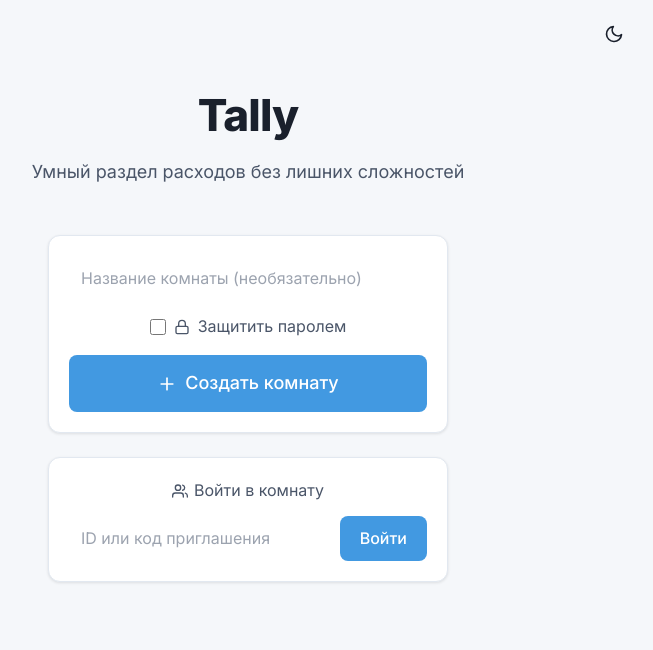
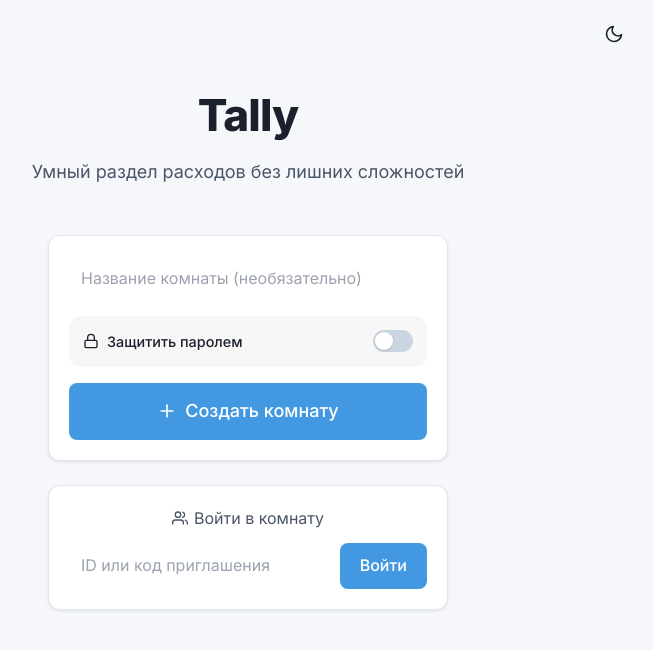
Before and after one commit to oribast/split-bill, a Next.js app: page / in a window 1280 px wide. Shown: the top 650 px of the page, without its empty margins (392-1045 px from the left). Built offline with nearby package versions, Linux system fonts and the light colour scheme.

Commit message:
Main page update

```diff
--- a/app/globals.css
+++ b/app/globals.css
@@ -225,19 +225,18 @@ select option { background: var(--bg-card); color: var(--text-primary); }
   font-family: ui-monospace, SFMono-Regular, 'SF Mono', Menlo, Consolas, monospace;
 }
 
-/* Адаптивные чекбоксы под тему */
-input[type="checkbox"] {
+/* Адаптивные чекбоксы/инпуты под тему */
+input[type="checkbox"], input[type="text"], input[type="password"] {
   accent-color: var(--accent-primary, #3b82f6);
   background-color: var(--bg-input, #ffffff);
   border-color: var(--border, #d1d5db);
-  width: 16px;
-  height: 16px;
-  cursor: pointer;
-  border-radius: 4px;
+  color: var(--text-primary, #111827);
 }
-
-[data-theme="dark"] input[type="checkbox"] {
+[data-theme="dark"] input[type="checkbox"],
+[data-theme="dark"] input[type="text"],
+[data-theme="dark"] input[type="password"] {
   accent-color: var(--accent-primary, #60a5fa);
   background-color: var(--bg-input, #1f2937);
   border-color: var(--border, #374151);
+  color: var(--text-primary, #f3f4f6);
 }
--- a/app/page.tsx
+++ b/app/page.tsx
@@ -54,10 +54,12 @@ export default function Home() {
     setLoading(true);
     setError('');
     try {
+      // Если похож на UUID → сразу переходим
       if (/^[0-9a-f-]{36}$/i.test(q)) {
         router.push(`/room/${q}`);
         return;
       }
+      // Иначе ищем по короткому коду
       const res = await fetch(`/api/v1/rooms/lookup?q=${encodeURIComponent(q)}`);
       if (!res.ok) throw new Error('not_found');
       const data = await res.json();
@@ -77,6 +79,7 @@ export default function Home() {
     if (created) navigator.clipboard.writeText(created.code).then(() => toast.success('Код скопирован'));
   };
 
+  // ✅ Экран успешного создания
   if (created) {
     return (
       <div className="container relative" style={{ textAlign: 'center', paddingTop: '80px' }}>
@@ -124,6 +127,7 @@ export default function Home() {
     );
   }
 
+  // ✅ Главная форма
   return (
     <div className="container relative" style={{ textAlign: 'center', paddingTop: '80px' }}>
       {mounted && (
@@ -148,34 +152,65 @@ export default function Home() {
             value={roomName}
             onChange={(e) => setRoomName(e.target.value)}
             placeholder="Название комнаты (необязательно)"
-            style={{ width: '100%', padding: '10px 12px', borderRadius: '6px', border: '1px solid var(--border)', background: 'var(--bg-input)', marginBottom: '12px', color: 'var(--text-primary)' }}
+            style={{ width: '100%', padding: '10px 12px', borderRadius: '8px', border: '1px solid var(--border)', background: 'var(--bg-input)', color: 'var(--text-primary)', marginBottom: '14px', outline: 'none' }}
           />
-          <label style={{ display: 'flex', alignItems: 'center', gap: '8px', cursor: 'pointer', justifyContent: 'center', color: 'var(--text-secondary)' }}>
-            <input
-              type="checkbox"
-              checked={usePassword}
-              onChange={(e) => {
-                setUsePassword(e.target.checked);
-                if (!e.target.checked) { setPassword(''); setShowPassword(false); }
+
+          {/* 🔐 Блок защиты паролем (новый дизайн) */}
+          <div style={{
+            border: `1px solid var(--border)`,
+            borderRadius: '12px',
+            padding: '14px',
+            background: 'var(--bg-secondary, rgba(0,0,0,0.03))',
+            transition: 'all 0.2s ease'
+          }}>
+            <div
+              style={{ display: 'flex', alignItems: 'center', justifyContent: 'space-between', cursor: 'pointer' }}
+              onClick={() => {
+                setUsePassword(!usePassword);
+                if (usePassword) { setPassword(''); setShowPassword(false); }
               }}
-              style={{ accentColor: 'var(--accent-primary, #3b82f6)', width: '16px', height: '16px', cursor: 'pointer' }}
-            />
+            >
+              <span style={{ display: 'flex', alignItems: 'center', gap: '8px', fontSize: '0.9rem', fontWeight: 500, color: 'var(--text-primary)' }}>
                 <IconLock className="w-4 h-4" /> Защитить паролем
-          </label>
+              </span>
+
+              {/* Toggle Switch */}
+              <div style={{
+                position: 'relative', width: '40px', height: '22px', borderRadius: '11px',
+                background: usePassword ? 'var(--accent-primary, #3b82f6)' : 'var(--border, #cbd5e1)',
+                transition: 'background 0.2s', flexShrink: 0
+              }}>
+                <div style={{
+                  position: 'absolute', top: '2px', left: usePassword ? '20px' : '2px',
+                  width: '18px', height: '18px', borderRadius: '50%', background: '#fff',
+                  boxShadow: '0 1px 2px rgba(0,0,0,0.15)', transition: 'left 0.2s'
+                }} />
+              </div>
+            </div>
+
             {usePassword && (
               <div style={{ marginTop: '12px', position: 'relative' }}>
-              <IconLock className="w-4 h-4 absolute left-3 top-1/2 -translate-y-1/2 text-muted pointer-events-none" />
+                <IconLock className="w-4 h-4 absolute left-3 top-1/2 -translate-y-1/2 pointer-events-none" style={{ color: 'var(--text-muted)' }} />
                 <input
                   type={showPassword ? 'text' : 'password'}
                   value={password}
                   onChange={(e) => setPassword(e.target.value)}
                   placeholder="Придумайте пароль"
-                style={{ width: '100%', paddingLeft: '36px', paddingRight: '36px', paddingBlock: '10px', borderRadius: '6px', border: '1px solid var(--border)', background: 'var(--bg-input)', color: 'var(--text-primary)' }}
+                  style={{
+                    width: '100%', paddingLeft: '36px', paddingRight: '36px', paddingBlock: '10px',
+                    borderRadius: '8px', border: `1px solid var(--border)`, background: 'var(--bg-input)',
+                    color: 'var(--text-primary)', fontSize: '0.9rem', outline: 'none',
+                    transition: 'border-color 0.2s, box-shadow 0.2s'
+                  }}
                 />
                 <button
                   type="button"
-                className="absolute right-2 top-1/2 -translate-y-1/2 p-1 text-muted hover:text-foreground transition"
                   onClick={() => setShowPassword(!showPassword)}
+                  style={{
+                    position: 'absolute', right: '8px', top: '50%', transform: 'translateY(-50%)',
+                    padding: '4px', background: 'transparent', border: 'none', cursor: 'pointer',
+                    color: 'var(--text-muted)', display: 'flex', borderRadius: '4px'
+                  }}
                   title={showPassword ? 'Скрыть' : 'Показать'}
                 >
                   {showPassword ? <IconEyeOff className="w-4 h-4" /> : <IconEye className="w-4 h-4" />}
@@ -183,8 +218,16 @@ export default function Home() {
               </div>
             )}
           </div>
+        </div>
+
         {error && <p style={{ color: 'var(--accent-danger)', marginBottom: '12px', fontSize: '0.875rem' }}>{error}</p>}
-        <button className="btn-primary" onClick={createRoom} disabled={loading || (usePassword && !password.trim())} style={{ width: '100%', padding: '14px', fontSize: '1.125rem', display: 'flex', alignItems: 'center', justifyContent: 'center', gap: '8px' }}>
+
+        <button
+          className="btn-primary"
+          onClick={createRoom}
+          disabled={loading || (usePassword && !password.trim())}
+          style={{ width: '100%', padding: '14px', fontSize: '1.125rem', display: 'flex', alignItems: 'center', justifyContent: 'center', gap: '8px' }}
+        >
           <IconPlus className="w-5 h-5" /> {loading ? 'Создание...' : 'Создать комнату'}
         </button>
       </div>
@@ -200,7 +243,7 @@ export default function Home() {
             onChange={(e) => setJoinQuery(e.target.value)}
             placeholder="ID или код приглашения"
             onKeyDown={(e) => e.key === 'Enter' && joinRoom()}
-            style={{ flex: 1, padding: '10px 12px', borderRadius: '6px', border: '1px solid var(--border)', background: 'var(--bg-input)', color: 'var(--text-primary)' }}
+            style={{ flex: 1, padding: '10px 12px', borderRadius: '8px', border: '1px solid var(--border)', background: 'var(--bg-input)', color: 'var(--text-primary)', outline: 'none' }}
           />
           <button className="btn-primary" onClick={joinRoom} disabled={loading}>Войти</button>
         </div>
```
Lines whose indentation alone changed are shown as unchanged.
